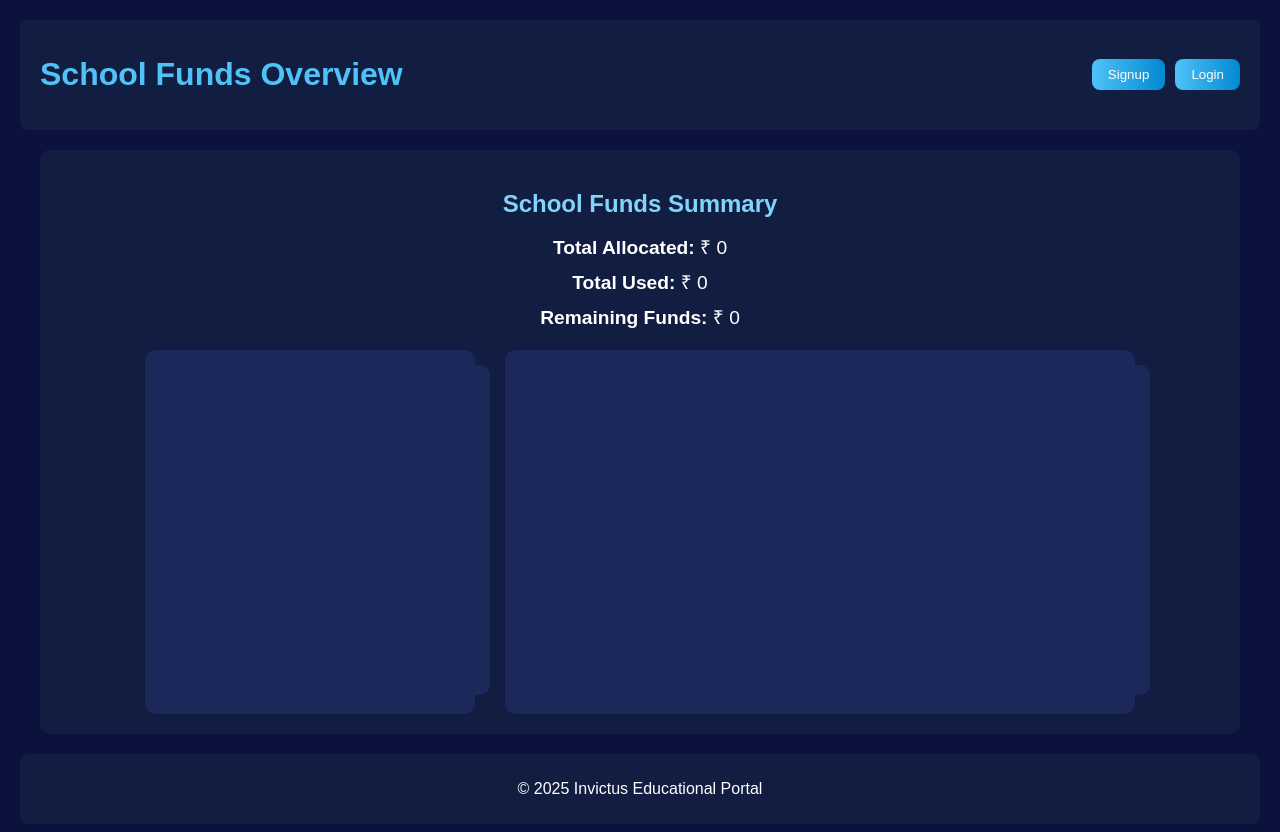
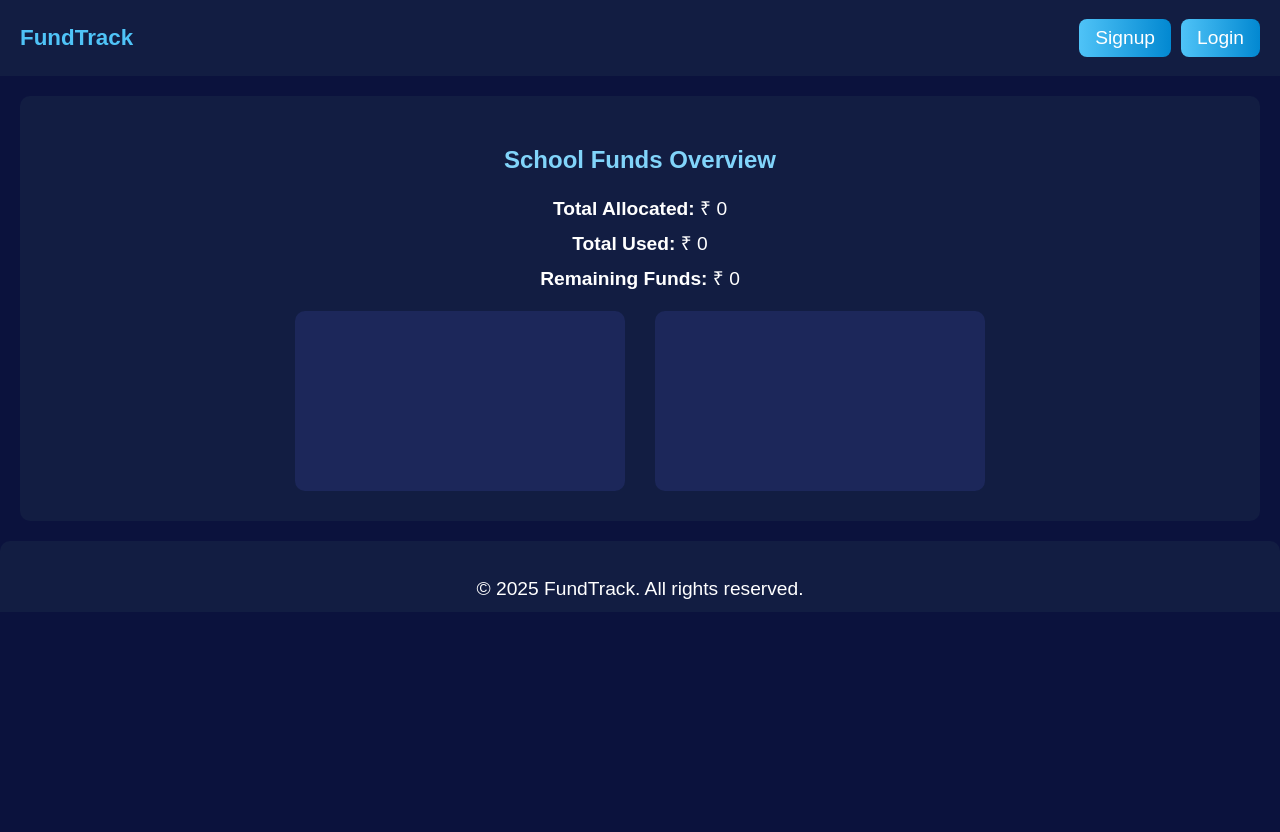
Before and after one commit to Shilpacs25/Invictus, a website: page index.html in a window 1280 px wide. After the commit the page ends 800 px from the top, so only its background shows below. Drawn offline with nearby package versions, Linux system fonts and the light colour scheme; no server answers.

Commit message:
Update index.html

```diff
--- a/index.html
+++ b/index.html
@@ -1,7 +1,7 @@
 <!DOCTYPE html>
 <html>
 <head>
-  <title>School Funds Overview</title>
+  <title>FundTrack</title>
   <link rel="stylesheet" href="index.css">
   <script src="https://cdn.jsdelivr.net/npm/chart.js"></script>
   <script type="module">
@@ -46,7 +46,7 @@
         document.getElementById("usedFunds").textContent = totalUsed;
         document.getElementById("remainingFunds").textContent = remainingFunds;
 
-        // ===== Donut Chart =====
+        // Donut Chart
         const ctxDonut = document.getElementById("donutChart").getContext("2d");
         if (donutChart) donutChart.destroy();
         donutChart = new Chart(ctxDonut, {
@@ -55,10 +55,15 @@
             labels: ["Used", "Remaining"],
             datasets: [{ data: [totalUsed, remainingFunds], backgroundColor: ["#e57373", "#81c784"] }]
           },
-          options: { responsive: true, cutout: "70%", plugins: { legend: { labels: { color: "#ffffff" } } } }
+          options: {
+            responsive: true,
+            maintainAspectRatio: false,
+            cutout: "70%",
+            plugins: { legend: { labels: { color: "#ffffff" } } }
+          }
         });
 
-        // ===== Bar Chart =====
+        // Bar Chart
         const ctxBar = document.getElementById("barChart").getContext("2d");
         if (barChart) barChart.destroy();
         barChart = new Chart(ctxBar, {
@@ -72,6 +77,7 @@
           },
           options: {
             responsive: true,
+            maintainAspectRatio: false,
             plugins: { legend: { labels: { color: "#ffffff" } } },
             scales: {
               x: { ticks: { color: "#ffffff" }, grid: { color: "#ffffff55" } },
@@ -87,25 +93,10 @@
 
     window.onload = loadFundSummary;
   </script>
-  <style>
-    body { font-family: Arial, sans-serif; background-color: #0b123d; color: #ffffff; margin: 0; padding: 20px; }
-    header { display: flex; justify-content: space-between; align-items: center; background-color: #121d42; padding: 15px 20px; border-radius: 8px; }
-    header h1 { color: #4fc3f7; }
-    header button { background: linear-gradient(90deg, #4fc3f7, #0288d1); color: #fff; border: none; border-radius: 8px; padding: 8px 16px; cursor: pointer; }
-    header button:hover { background: linear-gradient(90deg, #0288d1, #4fc3f7); }
-    section { background-color: #121d42; border-radius: 10px; padding: 20px; margin-bottom: 20px; }
-    h2 { margin-bottom: 15px; color: #81d4fa; text-align: center; }
-    .fund-summary { margin-bottom: 20px; text-align: center; }
-    .fund-summary p { font-size: 1.2rem; margin: 8px 0; }
-    .charts { display: flex; flex-wrap: wrap; justify-content: center; gap: 30px; }
-    .chart-card { background-color: #1c275a; padding: 15px; border-radius: 10px; width: 100%; }
-    canvas { max-width: 100%; height: 300px; }
-    footer { text-align: center; padding: 10px; background-color: #121d42; border-radius: 8px; }
-  </style>
 </head>
 <body>
-  <header>
-    <h1>School Funds Overview</h1>
+  <header class="header">
+    <h1 class="logo">FundTrack</h1>
     <div style="display: flex; gap: 10px;">
       <button onclick="window.location.href='signup.html'">Signup</button>
       <button onclick="window.location.href='login.html'">Login</button>
@@ -113,7 +104,7 @@
   </header>
 
   <section>
-    <h2>School Funds Summary</h2>
+    <h2>School Funds Overview</h2>
     <div class="fund-summary">
       <p><strong>Total Allocated:</strong> ₹ <span id="allocatedFunds">0</span></p>
       <p><strong>Total Used:</strong> ₹ <span id="usedFunds">0</span></p>
@@ -121,17 +112,12 @@
     </div>
 
     <div class="charts">
-      <div class="chart-card" style="max-width: 300px;">
-        <canvas id="donutChart"></canvas>
-      </div>
-      <div class="chart-card" style="max-width: 600px;">
-        <canvas id="barChart"></canvas>
-      </div>
+      <canvas id="donutChart"></canvas>
+      <canvas id="barChart"></canvas>
     </div>
   </section>
-
-  <footer>
-    <p>&copy; 2025 Invictus Educational Portal</p>
+  <footer class="footer">
+    <p>&copy; 2025 FundTrack. All rights reserved.</p>
   </footer>
 </body>
 </html>
```
